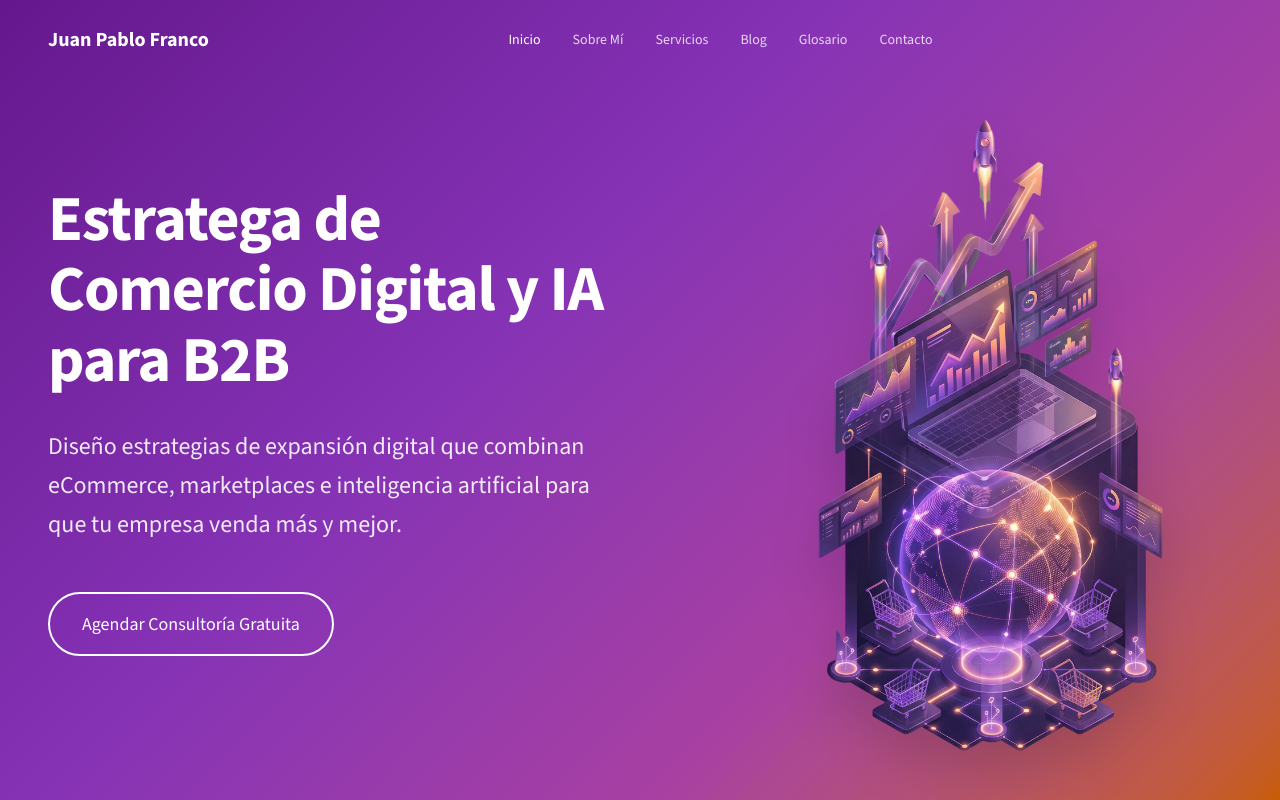
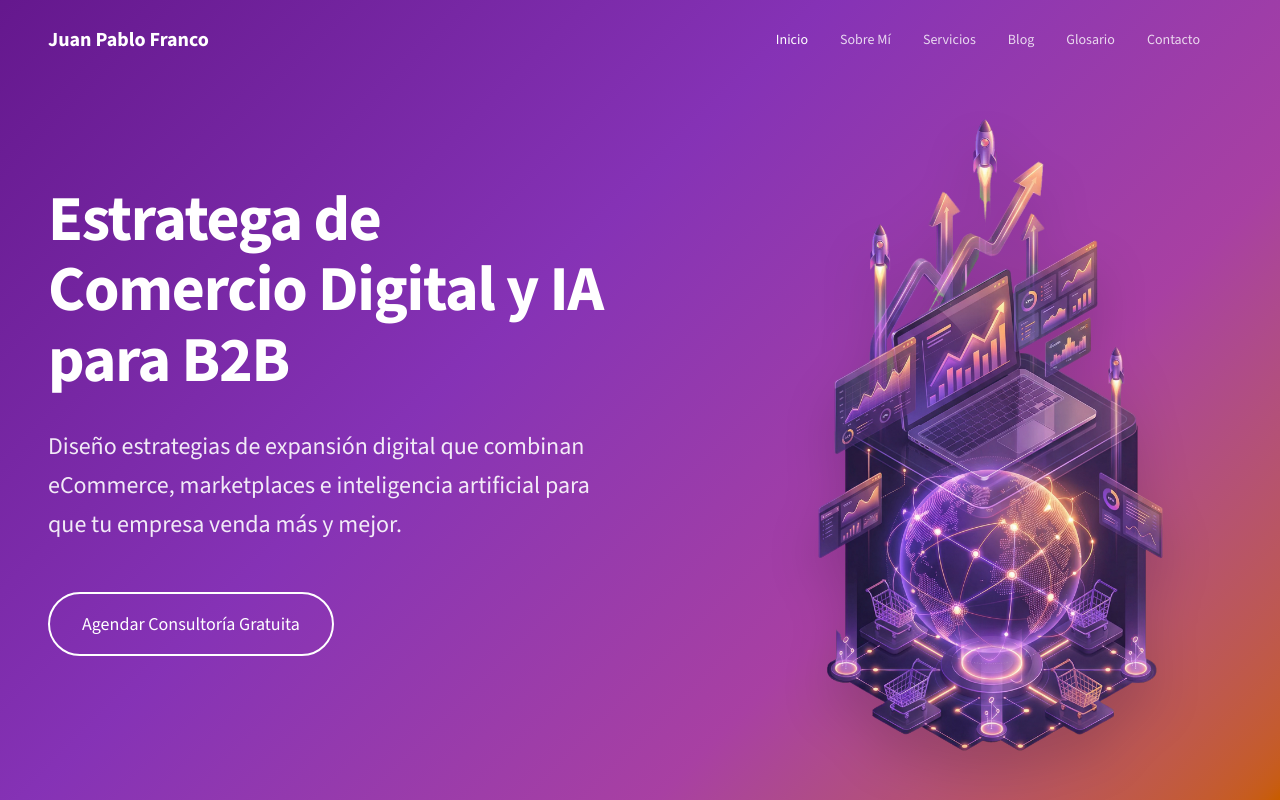
Before and after one commit to juanpablo321/franco-nextjs-site, a Next.js app: page / in a window 1280 px wide. Shown: the top 800 px of the page. Built offline with nearby package versions, Linux system fonts and the light colour scheme.

Commit message:
style: align main navigation menu to the right

```diff
--- a/src/components/Header.tsx
+++ b/src/components/Header.tsx
@@ -64,7 +64,7 @@ export default function Header() {
       }`}
     >
       <div className="container">
-        <div className="flex items-center justify-between h-20">
+        <div className="flex items-center h-20 gap-8">
           {/* Logo */}
           <Link
             href="/"
@@ -78,7 +78,7 @@ export default function Header() {
           </Link>
 
           {/* Desktop Navigation */}
-          <nav className="hidden lg:flex items-center gap-8">
+          <nav className="hidden lg:flex items-center gap-8 ml-auto">
             {NAV_LINKS.map((link) => {
               const isActive =
                 pathname === link.href ||
@@ -121,7 +121,7 @@ export default function Header() {
           </nav>
 
           {/* Mobile Menu */}
-          <div className="flex items-center gap-2">
+          <div className="flex items-center gap-2 ml-auto lg:ml-0">
           <button
             onClick={() => setIsMobileMenuOpen(!isMobileMenuOpen)}
             className={`lg:hidden p-2 transition-colors ${
```
